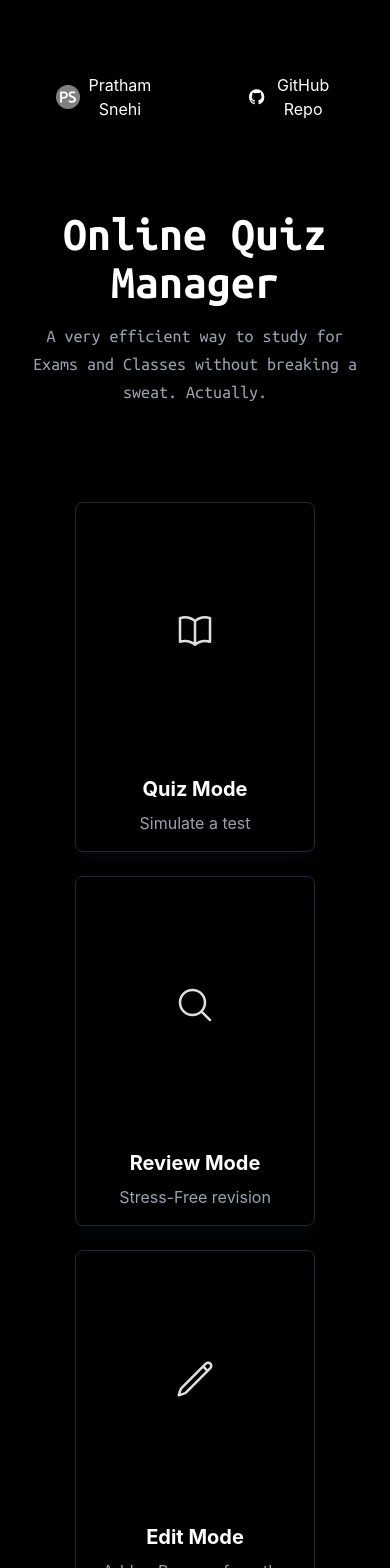
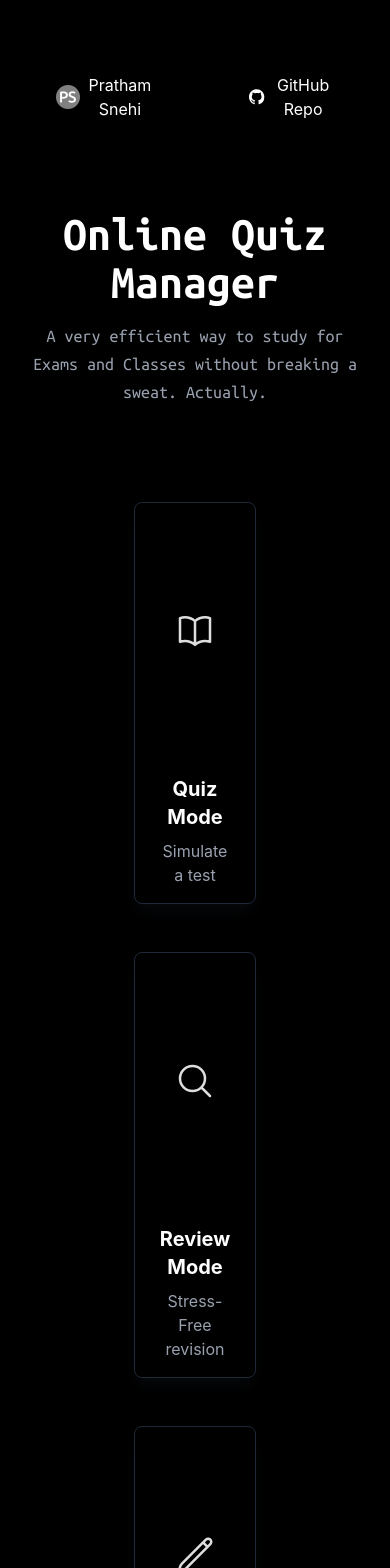
Before and after one commit to blackmask-exe/quiz-manager-react, a React (Vite) app: page / in a window 390 px wide. Shown: the top 1568 px of the page. Built offline with nearby package versions, Linux system fonts and the light colour scheme.

Commit message:
fix card spacing on mobile and desktop

```diff
--- a/src/components/Landing.jsx
+++ b/src/components/Landing.jsx
@@ -16,7 +16,7 @@
     <>
       <Header />
       <HeroHeading />
-      <div className="grid grid-cols-1 sm:grid-cols-2 md:grid-cols-3 p-8 max-w-7xl mx-auto">
+      <div className="grid grid-cols-1 md:grid-cols-2 lg:grid-cols-3 gap-6 p-8 max-w-7xl mx-auto pl-24 pr-24">
         <Card
           image={quizLogo}
           heading="Quiz Mode"
```
